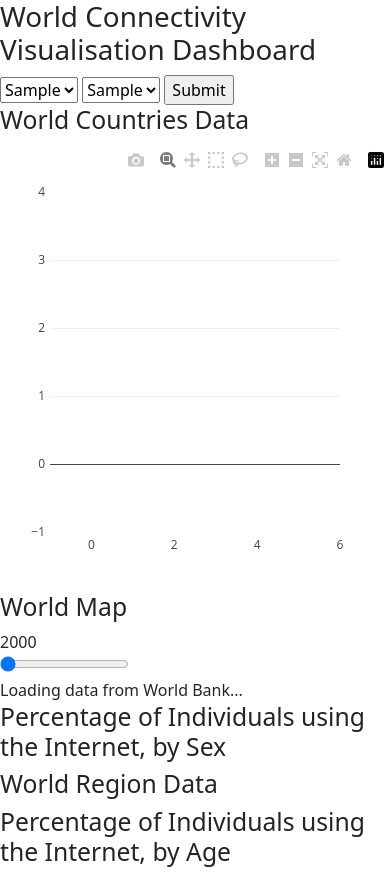
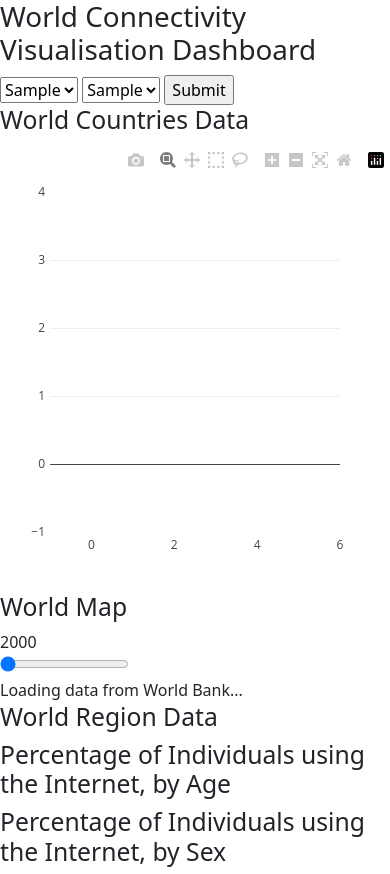
Before and after one commit to khadra1/Global-Connectivity, a Flask app: template templates/index.html in a window 390 px wide. Run offline with Flask 2, Linux system fonts and the light colour scheme; the template is opened without the code that fills it: most values are stand-ins (such as "Sample title", 1, 10 or a date in 2020); some libraries are stand-ins or nearby versions.

Commit message:
dashboard edits

```diff
--- a/scripts/templates/index.html
+++ b/scripts/templates/index.html
@@ -30,6 +30,7 @@
 </head>
 
 <body>
+    <div style="max-width: 1000px;">
     <h1>World Connectivity Visualisation Dashboard</h1>
 
     <form action="{{ url_for("plot_chart") }}" method="post">
@@ -47,11 +48,11 @@
     </form>
 
     <div class="row">
-        <div class="col-sm-12 col-lg-4">
+        <div class="col-sm-6">
             <h2>World Countries Data</h2>
             <div id="plot"></div>
         </div>
-        <div id="map-box" class="col-sm-12 col-lg-4">
+        <div id="map-box" class="col-sm-6">
             <h2>World Map</h2>
             <div class="slider">
                 <span id="show_slider_value"></span><br>
@@ -66,10 +67,7 @@
             </div>
 
         </div>
-        <div class="col-sm-12 col-lg-4">
-            <h2>Percentage of Individuals using the Internet, by Sex</h2>
-            <div id="gender-plot"></div>
-        </div>
+
       </div>
 
       <!-- Columns start at 50% wide on mobile and bump up to 33.3% wide on desktop -->
@@ -78,22 +76,25 @@
         <div class="col-6 col-md-4">.col-6 .col-md-4</div>
         <div class="col-6 col-md-4">.col-6 .col-md-4</div> -->
         <!-- <div class="box-big"> -->
-            <div class="col-sm-12 col-md-6">
+            <div class="col-sm-12">
                 <h2> World Region Data</h2>
                 <div id="myButtons"></div>
                 <div id='line-chart'></div>
 
             </div>
-            <div class="col-sm-12 col-md-6">
+            </div>
+            <div class="row">
+            <div class="col-sm-6">
                 <h2>Percentage of Individuals using the Internet, by Age</h2>
                 <div id="age-plot"></div>
             </div>
+            <div class="col-sm-6">
+                <h2>Percentage of Individuals using the Internet, by Sex</h2>
+                <div id="gender-plot"></div>
+            </div>
         <!-- </div> -->
       </div>
-
-
-
-
+      </div>
 
 
     <script type="text/javascript" src="../static/js/app.js"></script>
@@ -117,6 +118,7 @@
         };
         updateChart(2000);
     </script>
+
 </body>
 
 </html>
```
